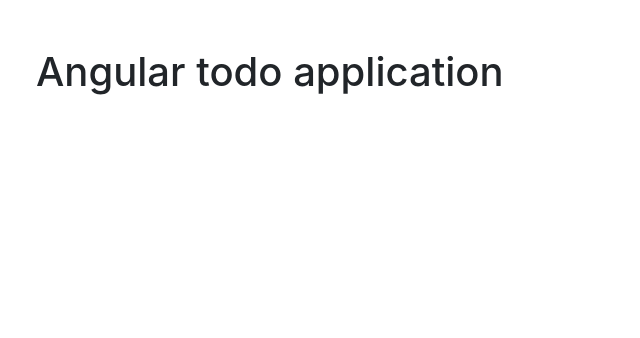
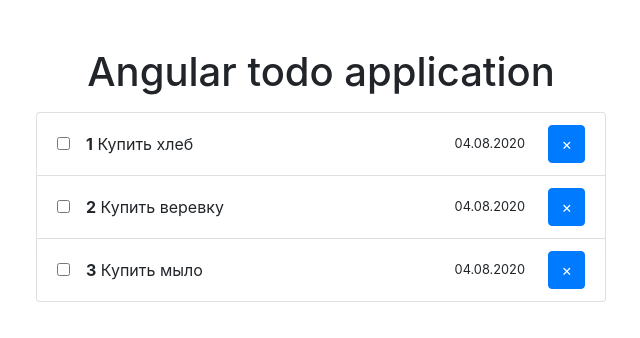
Before and after one commit to nikochetov/angular-todo, an Angular app: page / in a window 1280 px wide. Shown: the top 338 px of the page, without its empty margins (319-959 px from the left). Built offline with nearby package versions, Linux system fonts and the light colour scheme.

Commit message:
add app logic

```diff
--- a/src/app/app.component.css
+++ b/src/app/app.component.css
@@ -4,5 +4,6 @@
   margin: 0 auto;
 }
 h1 {
+  text-align: center;
   margin-bottom: 1rem;
 }
--- a/src/app/app.component.html
+++ b/src/app/app.component.html
@@ -1,3 +1,4 @@
 <div class="container">
   <h1>{{ appTitle }}</h1>
+  <app-todos></app-todos>
 </div>
--- a/src/app/app.module.ts
+++ b/src/app/app.module.ts
@@ -2,10 +2,12 @@ import { BrowserModule } from '@angular/platform-browser';
 import { NgModule } from '@angular/core';
 
 import { AppComponent } from './app.component';
+import { TodosComponent } from './todos/todos.component';
 
 @NgModule({
   declarations: [
-    AppComponent
+    AppComponent,
+    TodosComponent
   ],
   imports: [
     BrowserModule
--- /dev/null
+++ b/src/app/services/todos.service.ts
@@ -0,0 +1,22 @@
+import { Injectable } from "@angular/core";
+import { Todo } from "../app.component";
+
+@Injectable({providedIn: 'root'})
+
+export class TodosService {
+
+  todos: Todo[] = [
+    {id: 1, title: 'Купить хлеб', completed: false, date: new Date()},
+    {id: 2, title: 'Купить веревку', completed: false, date: new Date()},
+    {id: 3, title: 'Купить мыло', completed: false, date: new Date()},
+  ]
+
+  onToggle(id: number) {
+    const idx = this.todos.findIndex(t => t.id === id);
+    this.todos[idx].completed = !this.todos[idx].completed;
+  }
+
+  removeTodo(id: number) {
+    this.todos = this.todos.filter(t => t.id !== id);
+  }
+}
--- /dev/null
+++ b/src/app/todos/todos.component.css
@@ -0,0 +1,20 @@
+ul {
+  padding: 0;
+  margin: 0;
+  list-style: none;
+}
+li {
+  display: flex;
+  justify-content: space-between;
+  align-items: center;
+}
+input {
+  margin-right: 1rem;
+}
+small {
+  position: absolute;
+  right: 80px;
+}
+.done {
+  text-decoration: line-through;
+}
--- /dev/null
+++ b/src/app/todos/todos.component.html
@@ -0,0 +1,18 @@
+<ul class="list-group" *ngIf="todosService.todos.length; else noTodos">
+  <li class="list-group-item" *ngFor="let todo of todosService.todos; let i = index">
+    <span [class.done]="todo.completed">
+      <input type="checkbox"
+             [checked]="todo.completed"
+             (change)="onChange(todo.id)">
+      <strong>{{i + 1}}</strong> {{todo.title}}
+    </span>
+    <small>{{todo.date | date: 'dd.MM.yyyy'}}</small>
+    <button type="button"
+            class="btn btn-primary"
+            (click)="removeTodo(todo.id)"
+    >&times;</button>
+  </li>
+</ul>
+<ng-template #noTodos>
+  <p>No todos</p>
+</ng-template>
--- /dev/null
+++ b/src/app/todos/todos.component.ts
@@ -0,0 +1,23 @@
+import { Component, OnInit } from '@angular/core';
+import { TodosService } from "../services/todos.service";
+
+@Component({
+  selector: 'app-todos',
+  templateUrl: './todos.component.html',
+  styleUrls: ['./todos.component.css']
+})
+export class TodosComponent implements OnInit {
+
+  constructor(private todosService: TodosService) { }
+
+  ngOnInit(): void {
+  }
+
+  onChange(id: number) {
+    this.todosService.onToggle(id);
+  }
+
+  removeTodo(id: number) {
+    this.todosService.removeTodo(id);
+  }
+}
```
Also changed, not shown: src/app/app.component.ts (+8 -0 lines).
